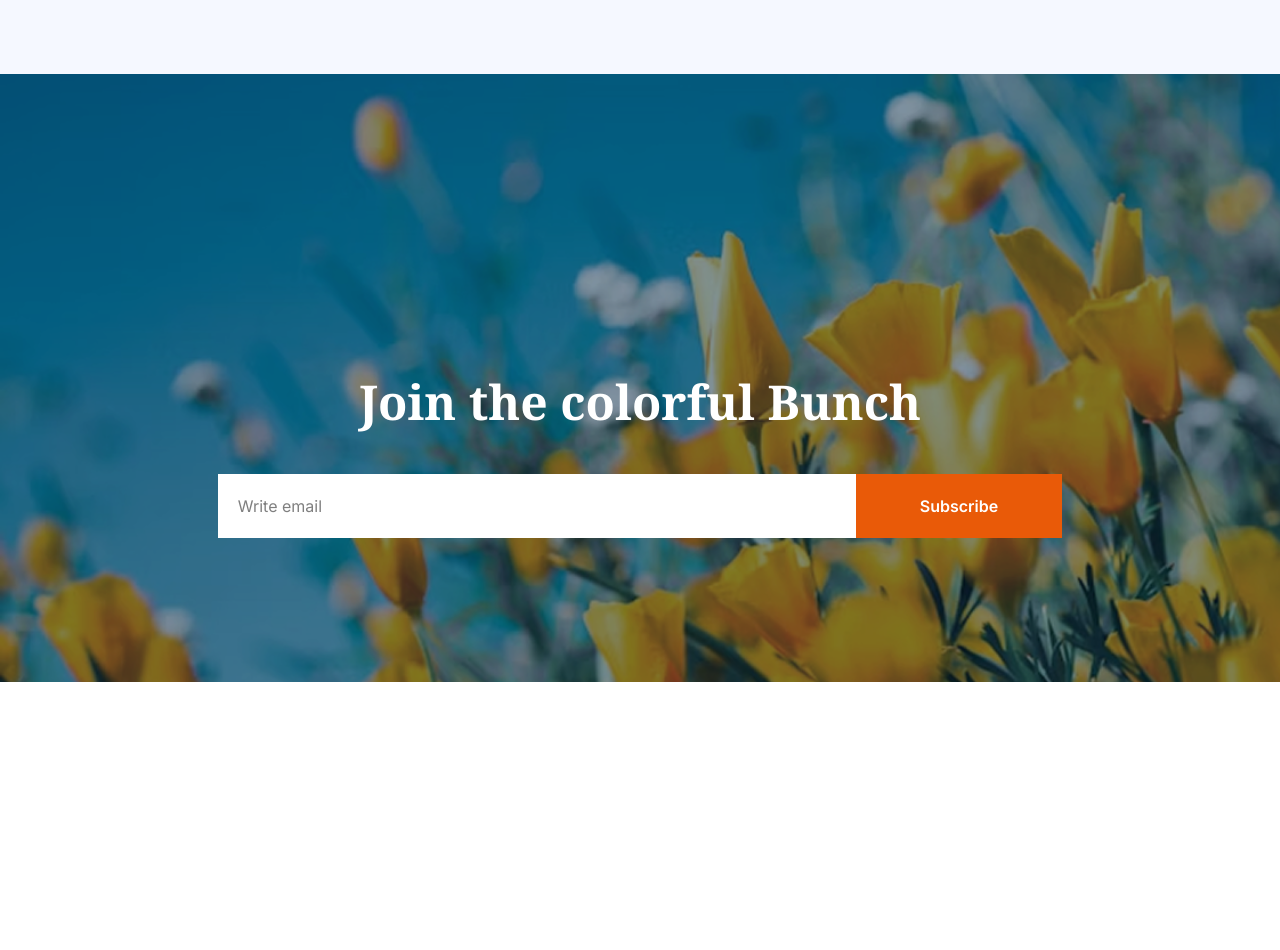
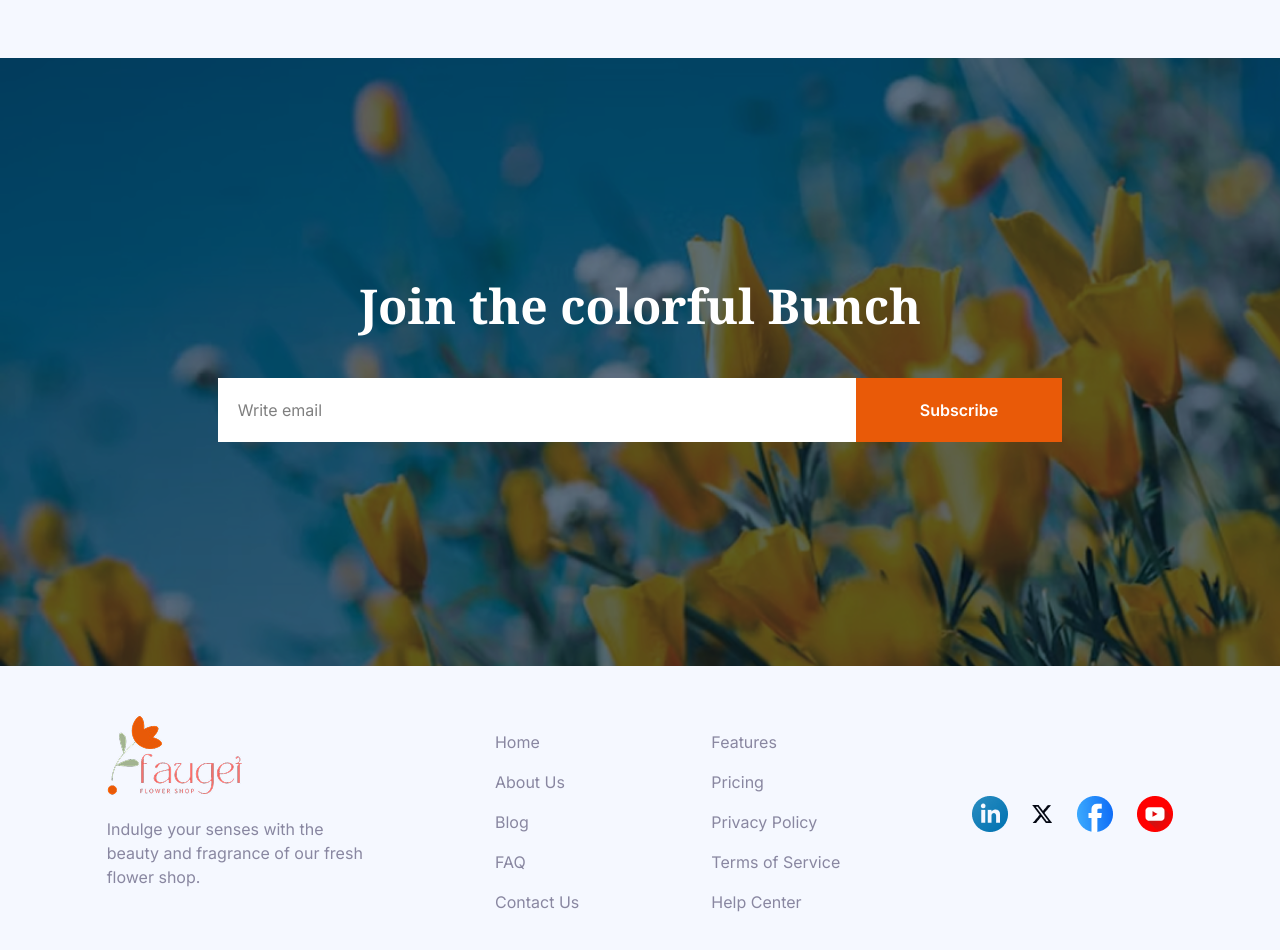
Before and after one commit to web-developer-mehede/flower-shop-assignment2, a plain HTML site: page index.html in a window 1280 px wide. Shown: the part 4040-4990 px from the top of the page. Before the commit the page ends 4722 px from the top, so only its background shows below. Drawn offline with nearby package versions, Linux system fonts and the light colour scheme.

Commit message:
Footer Section Done

```diff
--- a/index.html
+++ b/index.html
@@ -66,7 +66,7 @@
     <!-- Our Plants Section Start -->
      <section class="w-10/12 lg:w-8/12 mx-auto py-10 text-center">
         <h1 class="noto-serif-font text-3xl lg:text-5xl font-bold text-[var(--color-primary)]">Our <span class="text-[black]">Plants</span></h1>
-        <p class="text-2xl text-[var(--text-secondary)] mt-6 mb-16">Indulge your senses with the beauty and fragrance of our fresh flower shop. From <br> classic roses to exotic blooms, we offer a wide variety of fresh.</p>
+        <p class="text-xl md:text-2xl text-[var(--text-secondary)] mt-6 mb-16">Indulge your senses with the beauty and fragrance of our fresh flower shop. From <br> classic roses to exotic blooms, we offer a wide variety of fresh.</p>
         <!-- Plants Cards Container -->
          <div class="grid grid-cols-2 lg:grid-cols-4 gap-5 lg:gap-10 ">
             <!-- Plants Card -->
@@ -152,16 +152,16 @@
         <div class="flex flex-col md:flex-row gap-6 justify-between items-center  text-white">
             <!-- Deals Card -->
             <div class="flex flex-col gap-6">
-                <div class="px-20 py-20 rounded-lg bg-gray-500 bg-[url('assets/deal-bloom.png')] bg-blend-multiply bg-cover">
+                <div class="px-16 py-21 rounded-lg bg-gray-500 bg-[url('assets/deal-bloom.png')] bg-blend-multiply bg-cover">
                     <h5 class="mb-4 noto-serif-font font-bold text-2xl">60% Off | Bloom Plant</h5>
                     <a class="underline" href="#">Shop Now</a>
                 </div>
-                <div class="px-20 py-20 rounded-lg bg-gray-500 bg-[url('assets/deal-ana.png')] bg-blend-multiply bg-cover">
+                <div class="px-16 py-21 rounded-lg bg-gray-500 bg-[url('assets/deal-ana.png')] bg-blend-multiply bg-cover">
                     <h5 class="mb-4 noto-serif-font font-bold text-2xl">60% Off | Ana Plant</h5>
                     <a class="underline" href="#">Shop Now</a>
                 </div>
             </div>
-            <div class="px-23 py-20 md:px-36 md:py-50 rounded-lg bg-gray-500 bg-[url('assets/deal-zabo.png')] bg-blend-multiply bg-cover">
+            <div class="px-19 py-20 md:px-28 md:py-52 rounded-lg bg-gray-500 bg-[url('assets/deal-zabo.png')] bg-blend-multiply bg-cover">
                 <h3 class="mb-4 noto-serif-font font-bold text-2xl md:text-4xl">25% Off |Zabo Plant</h3>
                 <a class="underline text-xl md:text-3xl" href="#">Shop Now</a>
             </div>
@@ -169,18 +169,49 @@
       </section>
 
       <!-- Email Section Start -->
-       <section class="mt-28 pt-20 lg:pt-40 text-center  bg-gray-300 bg-[url('assets/news-letter-bg.png')] bg-blend-multiply bg-cover">
-            <div class="py-20 md:py-36 px-20 md:px-40">
+       <section class="mt-28 py-20 text-center  bg-gray-400 bg-[url('assets/news-letter-bg.png')] bg-blend-multiply bg-cover">
+            <div class="py-16 md:py-36 px-16 md:px-40">
                 <h3 class="noto-serif-font font-bold mb-8 md:mb-12 text-3xl md:text-5xl text-white">Join the colorful Bunch</h3>
                 <div class="flex justify-center">
-                    <input class="py-5 pl-5 pr-20 md:pr-96 bg-white" placeholder="Write email" type="email" name="" id="">
-                    <button class="px-10 md:px-16 py-5 text-white cursor-pointer font-semibold bg-[var(--color-primary)]">Subscribe</button>
+                    <input class="py-5 pl-5 pr-16 md:pr-96 bg-white" placeholder="Write email" type="email" name="" id="">
+                    <button class="px-8 md:px-16 py-5 text-white cursor-pointer font-semibold bg-[var(--color-primary)]">Subscribe</button>
                 </div>
             </div>
        </section>
     </main>
 
     <!-- Footer Section Start -->
-    <footer></footer>
+    <footer class="inter-font bg-[#f5f8ff] py-12">
+        <div class="flex flex-col md:flex-row gap-6 justify-between w-10/12 lg:w-10/12 mx-auto">
+            <div>
+                <img src="assets/logo.png" alt="">
+                <p class="text-[var(--text-secondary)] pt-5">Indulge your senses with the <br> beauty and fragrance of our fresh <br> flower shop. </p>
+            </div>
+            <div>
+                <ul>
+                    <li class="mt-4 text-[var(--text-secondary)]">Home</li>
+                    <li class="mt-4 text-[var(--text-secondary)]">About Us</li>
+                    <li class="mt-4 text-[var(--text-secondary)]">Blog</li>
+                    <li class="mt-4 text-[var(--text-secondary)]">FAQ</li>
+                    <li class="mt-4 text-[var(--text-secondary)]">Contact Us</li>
+                </ul>
+            </div>
+            <div>
+                <ul>
+                    <li class="mt-4 text-[var(--text-secondary)]">Features</li>
+                    <li class="mt-4 text-[var(--text-secondary)]">Pricing</li>
+                    <li class="mt-4 text-[var(--text-secondary)]">Privacy Policy</li>
+                    <li class="mt-4 text-[var(--text-secondary)]">Terms of Service</li>
+                    <li class="mt-4 text-[var(--text-secondary)]">Help Center</li>
+                </ul>
+            </div>
+            <div class="flex md:justify-center items-center gap-6">
+                <div><img src="assets/icon-linkedin.png" alt=""></div>
+                <div><img src="assets/icon-twitter.png" alt=""></div>
+                <div><img src="assets/icon-facebook.png" alt=""></div>
+                <div><img src="assets/icon-youtube.png" alt=""></div>
+            </div>
+        </div>
+    </footer>
 </body>
 </html>
```
